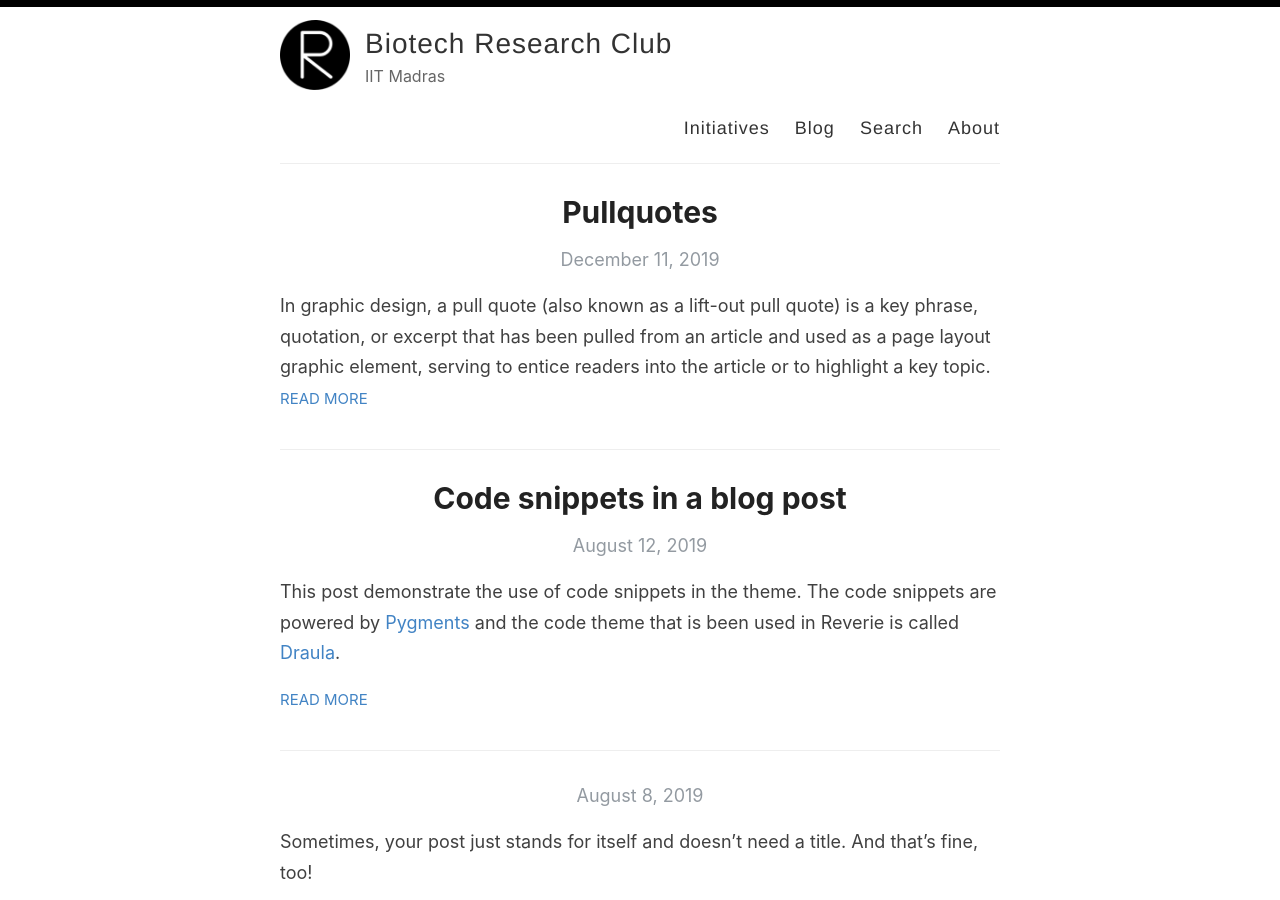
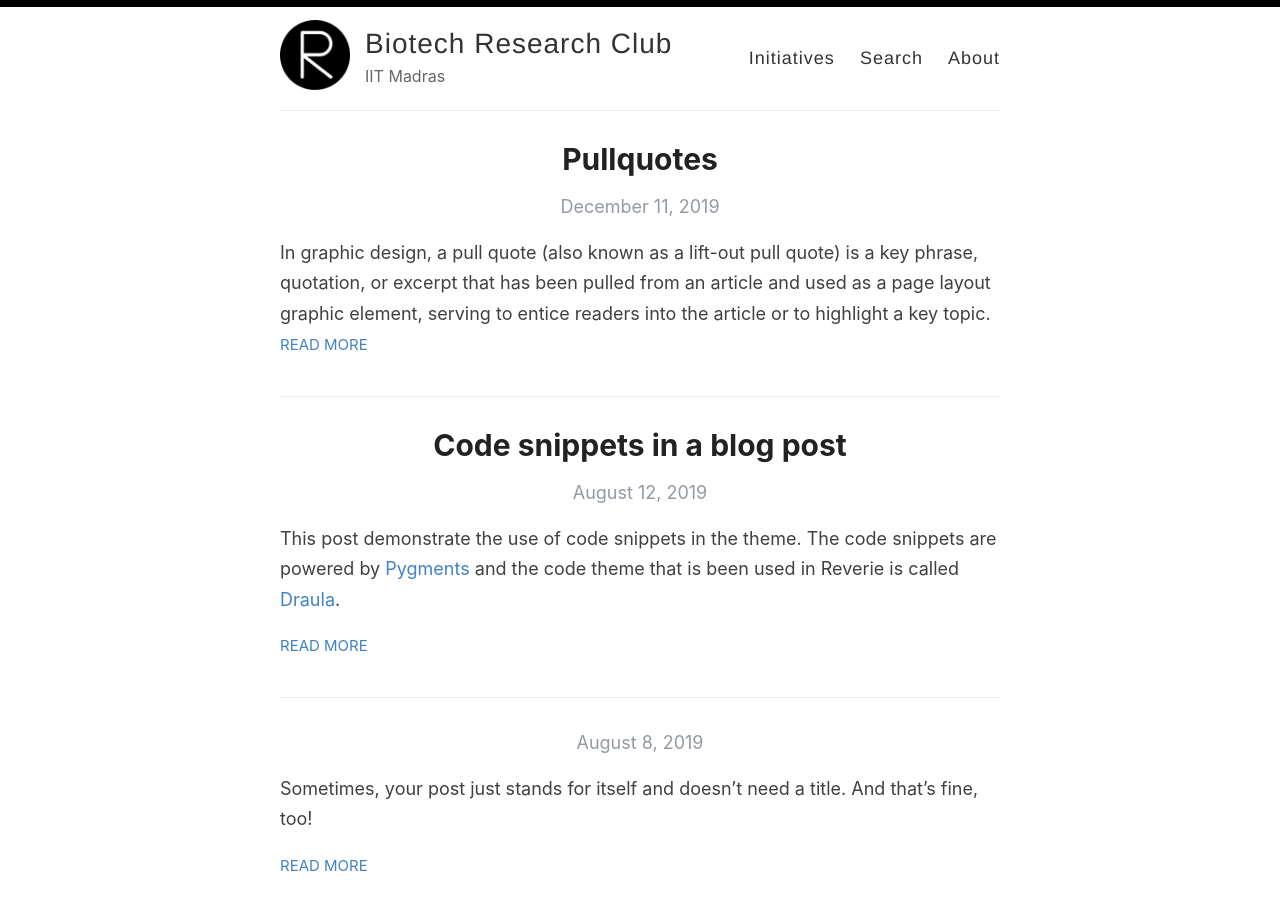
Before and after one commit to nehaswami16/biotechresearchclub, a Jekyll site: the page built from index.html, in a window 1280 px wide and 900 px high. Built offline with Jekyll 4.4.1, drawn with Linux system fonts in a browser that asks for light colours; the list of posts is cut into pages by our own code.

Commit message:
Update default.html

```diff
--- a/_layouts/default.html
+++ b/_layouts/default.html
@@ -22,14 +22,13 @@
             <a href="{{ site.baseurl }}/" class="site-avatar"><img src="{{ site.baseurl }}{{ site.avatar }}" alt="{{ site.title }}" /></a>
 
             <div class="site-info">
-              <h1 class="site-name"><a href="{{ site.baseurl }}/">{{ site.name }}</a></h1>
+              <h1 class="site-name"><a href="{{ site.baseurl }}/initiatives/">{{ site.name }}</a></h1>
               <p class="site-description">{{ site.description }}</p>
             </div>
 
             <nav>
 
               <a href="{{ site.baseurl }}/initiatives/">Initiatives</a>
-              <a href="{{ site.baseurl }}">Blog</a>
               <a href="{{ site.baseurl }}/search">Search</a>
               <a href="{{ site.baseurl }}/about">About</a>
             </nav>
```
